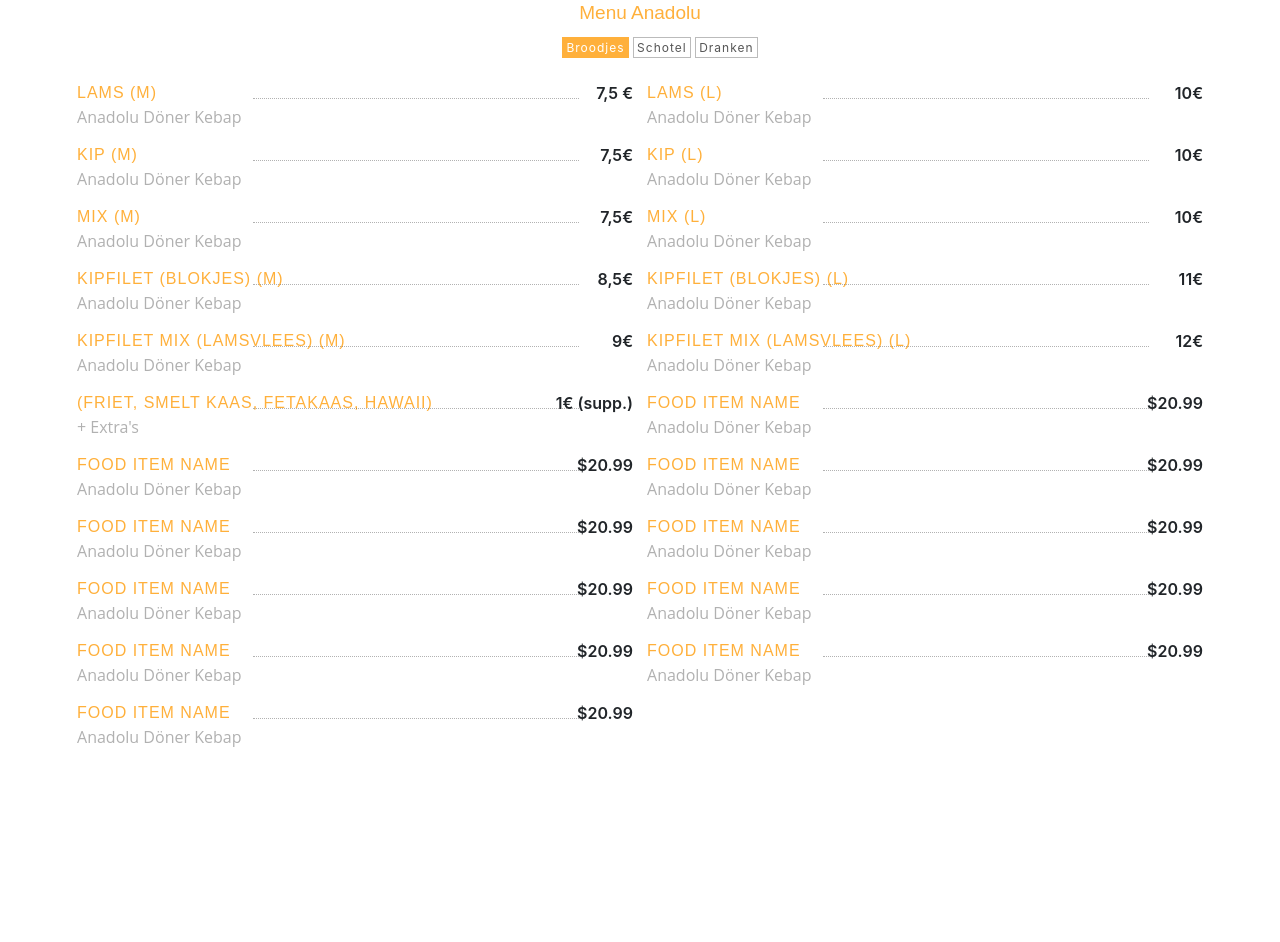
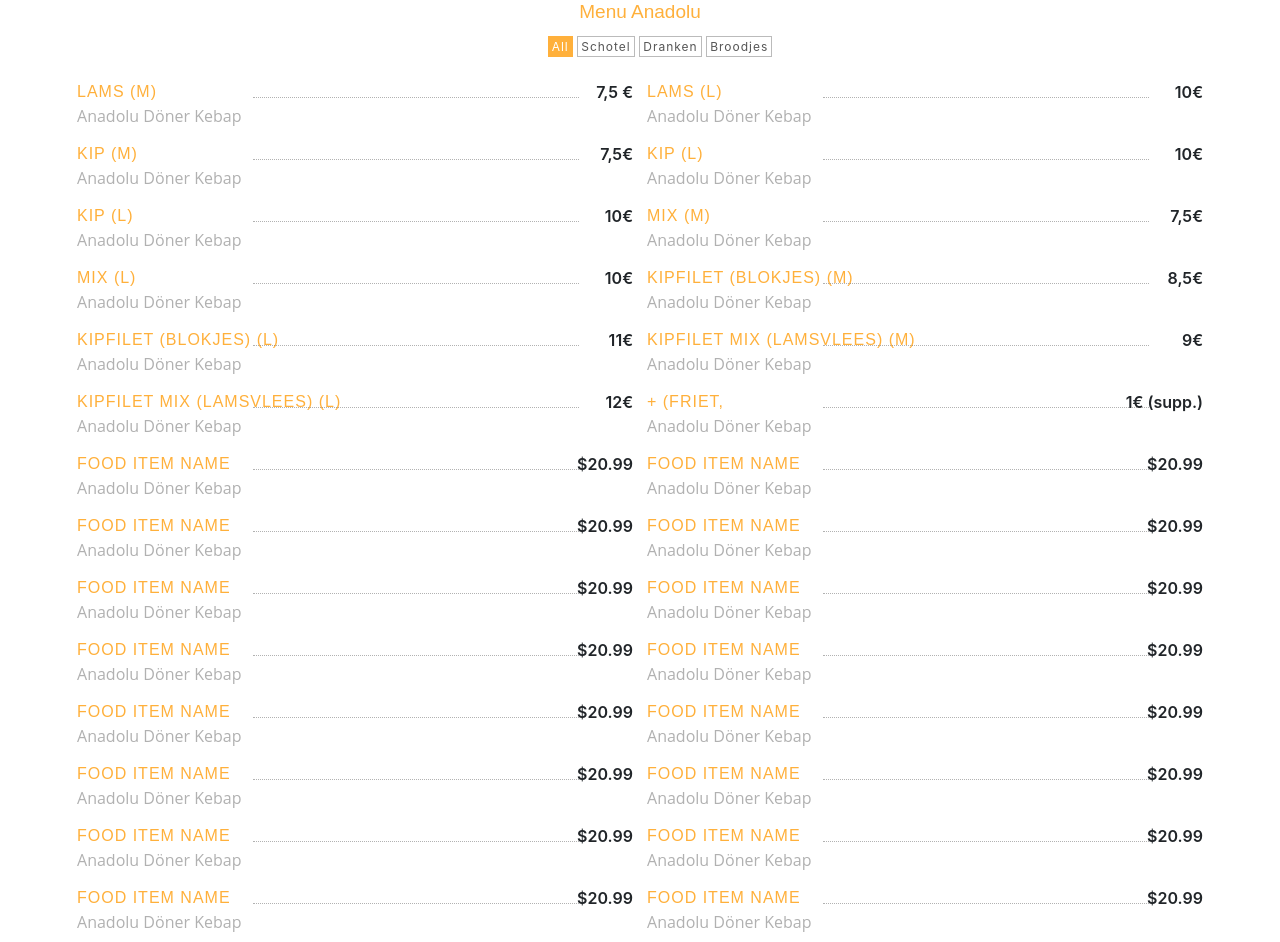
Before and after one commit to merhmet/menu-rest, a plain HTML site: page index.html in a window 1280 px wide. Before the commit the page ends 800 px from the top, so only its background shows below. Drawn offline with nearby package versions, Linux system fonts and the light colour scheme; a script that the page names is missing.

Commit message:
Add files via upload

```diff
--- a/index.html
+++ b/index.html
@@ -19,9 +19,10 @@
     </div>
     <div class="col-md-12 text-center" id="menu-filters">
       <ul>
-        <li><a class="filter active" data-filter=".menu-restaurant">Broodjes</a></li>
+        <li><a class="filter active" data-filter=".menu-restaurant">All</a></li>
          <li><a class="filter " data-filter=".breakfast">Schotel</a></li>
          <li><a class="filter" data-filter=".lunch">Dranken</a></li>
+         <li><a class="filter" data-filter=".ekmek">Broodjes</a></li>
 
       </ul>
     </div>
@@ -60,6 +61,22 @@
             </span>
             <span class="menu-subtitle">Anadolu Döner Kebap</span>
           </div>
+
+          <div class="breakfast menu-restaurant">
+            <span class="clearfix">
+              <a class="menu-title" href="#" data-meal-img="assets/img/restaurant/rib.jpg">Kip (L)</a>
+              <span style="left: 166px; right: 44px;" class="menu-line"></span>
+              <span class="menu-price">10€</span>
+            </span>
+            <span class="menu-subtitle">Anadolu Döner Kebap</span>
+          </div>
+
+
+
+
+
+
+
        <div class="lunch menu-restaurant">
             <span class="clearfix">
               <a class="menu-title" href="#" data-meal-img="assets/img/restaurant/rib.jpg">Mix (M)</a>
@@ -98,7 +115,7 @@
 
           <div class="lunch menu-restaurant">
             <span class="clearfix">
-              <a class="menu-title" href="#" data-meal-img="assets/img/restaurant/rib.jpg">Kipfilet Mix (lamsvlees) (M)</a>
+              <a class="menu-title" href="#" data-meal-img="assets/img/restaurant/rib.jpg">Kipfilet Mix (lamsvlees)   (M)</a>
               <span style="left: 166px; right: 44px;" class="menu-line"></span>
               <span class="menu-price">9€</span>
             </span>
@@ -106,7 +123,7 @@
           </div>
        <div class="dinner menu-restaurant">
             <span class="clearfix">
-              <a class="menu-title" href="#" data-meal-img="assets/img/restaurant/rib.jpg">Kipfilet Mix (lamsvlees) (L)</a>
+              <a class="menu-title" href="#" data-meal-img="assets/img/restaurant/rib.jpg">Kipfilet Mix (lamsvlees)   (L)</a>
               <span style="left: 166px; right: 44px;" class="menu-line"></span>
               <span class="menu-price">12€</span>
             </span>
@@ -115,12 +132,15 @@
 
           <div class="dinner menu-restaurant">
             <span class="clearfix">
-              <a class="menu-title" href="#" data-meal-img="assets/img/restaurant/rib.jpg">(friet, smelt kaas, fetakaas, Hawaii)</a>
+              <a class="menu-title" href="#" data-meal-img="assets/img/restaurant/rib.jpg"> +  (friet, </a>
               <span style="left: 166px; right: 44px;" class="menu-line"></span>
               <span class="menu-price">1€ (supp.) </span>
             </span>
-            <span class="menu-subtitle">+ Extra's </span>
+            <span class="menu-subtitle">Anadolu Döner Kebap</span>
           </div>
+
+
+
 
           <div class="dinner menu-restaurant">
             <span class="clearfix">
@@ -200,6 +220,67 @@
 
 
 
+          </div>    <div class="ekmek menu-restaurant">
+            <span class="clearfix">
+              <a class="menu-title" href="#" data-meal-img="assets/img/restaurant/rib.jpg">Food Item Name</a>
+              <span style="left: 166px; right: 44px;" class="menu-line"></span>
+              <span class="menu-price">$20.99</span>
+            </span>
+            <span class="menu-subtitle">Anadolu Döner Kebap</span>
+          </div>    <div class="ekmek menu-restaurant">
+            <span class="clearfix">
+              <a class="menu-title" href="#" data-meal-img="assets/img/restaurant/rib.jpg">Food Item Name</a>
+              <span style="left: 166px; right: 44px;" class="menu-line"></span>
+              <span class="menu-price">$20.99</span>
+            </span>
+            <span class="menu-subtitle">Anadolu Döner Kebap</span>
+          </div>    <div class="ekmek menu-restaurant">
+            <span class="clearfix">
+              <a class="menu-title" href="#" data-meal-img="assets/img/restaurant/rib.jpg">Food Item Name</a>
+              <span style="left: 166px; right: 44px;" class="menu-line"></span>
+              <span class="menu-price">$20.99</span>
+            </span>
+            <span class="menu-subtitle">Anadolu Döner Kebap</span>
+          </div>    <div class="ekmek menu-restaurant">
+            <span class="clearfix">
+              <a class="menu-title" href="#" data-meal-img="assets/img/restaurant/rib.jpg">Food Item Name</a>
+              <span style="left: 166px; right: 44px;" class="menu-line"></span>
+              <span class="menu-price">$20.99</span>
+            </span>
+            <span class="menu-subtitle">Anadolu Döner Kebap</span>
+          </div>    <div class="ekmek menu-restaurant">
+            <span class="clearfix">
+              <a class="menu-title" href="#" data-meal-img="assets/img/restaurant/rib.jpg">Food Item Name</a>
+              <span style="left: 166px; right: 44px;" class="menu-line"></span>
+              <span class="menu-price">$20.99</span>
+            </span>
+            <span class="menu-subtitle">Anadolu Döner Kebap</span>
+          </div>    <div class="ekmek menu-restaurant">
+            <span class="clearfix">
+              <a class="menu-title" href="#" data-meal-img="assets/img/restaurant/rib.jpg">Food Item Name</a>
+              <span style="left: 166px; right: 44px;" class="menu-line"></span>
+              <span class="menu-price">$20.99</span>
+            </span>
+            <span class="menu-subtitle">Anadolu Döner Kebap</span>
+          </div>
+
+
+
+
+
+
+
+
+
+
+
+
+
+
+
+
+
+
       </div>
     </div>
      </div>
--- a/style.css
+++ b/style.css
@@ -14,7 +14,7 @@
   font-size:10px;
 }
 .section-padding{
-    padding: 2px 0px;
+    padding: 1px 0px;
 }
 .marb-35{
   margin-bottom:1px;
@@ -192,7 +192,7 @@
 }
 .phone-in-talk, .hour-icon
 {
-    font-size: 35px;
+    font-size: 10px;
     line-height: 70px;
     color: rgb(255, 255, 255);
 }
```
